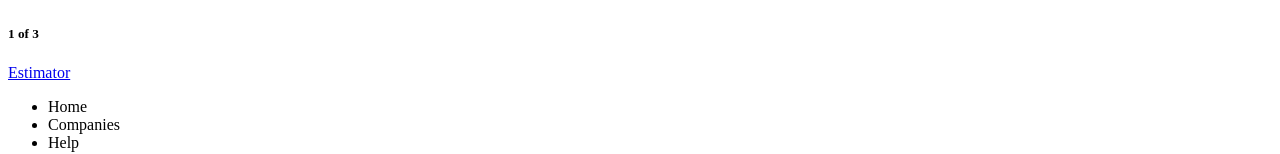
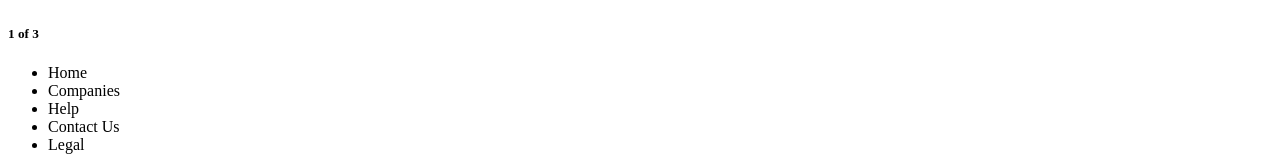
Before and after one commit to cbvargas5/Accu-Hemp, a React app: page /dose/estimator in a window 1280 px wide. Shown: the part 603-757 px from the top of the page. Built offline with nearby package versions, Linux system fonts and the light colour scheme; the HTML template or start-up script is replaced by a standard one.

Commit message:
added constructor to Estimator; wrote pseudocode

```diff
--- a/client/src/components/pages/Dose/Estimator/Estimator.jsx
+++ b/client/src/components/pages/Dose/Estimator/Estimator.jsx
@@ -2,14 +2,27 @@ import React, { Component } from 'react'
 import { connect } from 'react-redux'
 import ProgressTracker from '../../../ProgressTracker.jsx'
 import { Link } from 'react-router-dom'
+import TabCondition from './TabCondition.jsx'
+import TabSeverity from './TabSeverity.jsx'
+import TabResults from './TabResults.jsx'
 
 
 export class Estimator extends Component {
+  constructor(props) {
+    super(props)
+
+    const first = TabCondition
+    const second = TabSeverity
+    const third = TabResults
+  }
   render() {
     return (
       <section className="estimator-wrapper">
         <ProgressTracker title="Dose Estimator" currStep={1} lastStep={3}/>
-        <Link to="/">Estimator</Link>
+        {/* Need to set up sub routes here to conditionally
+            render different tabs */}
+
+        {/* Need to map over condition array from state that was grabbed from database */}
       </section>
     )
   }
```
